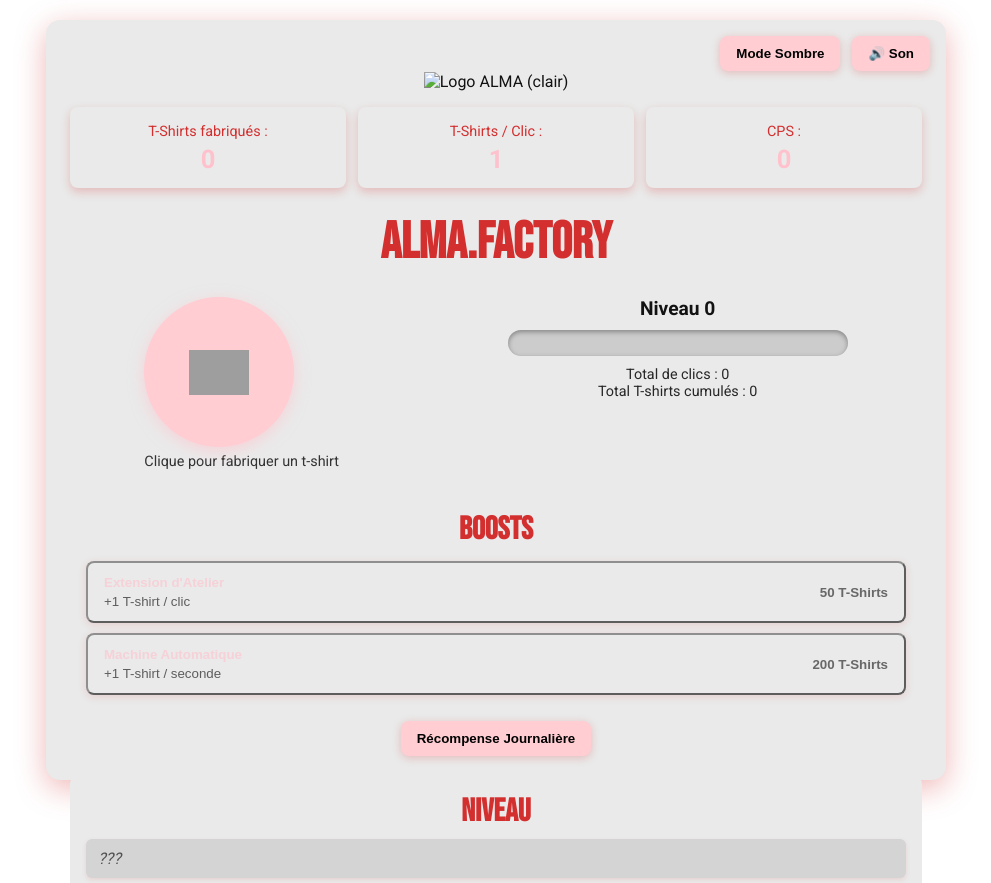
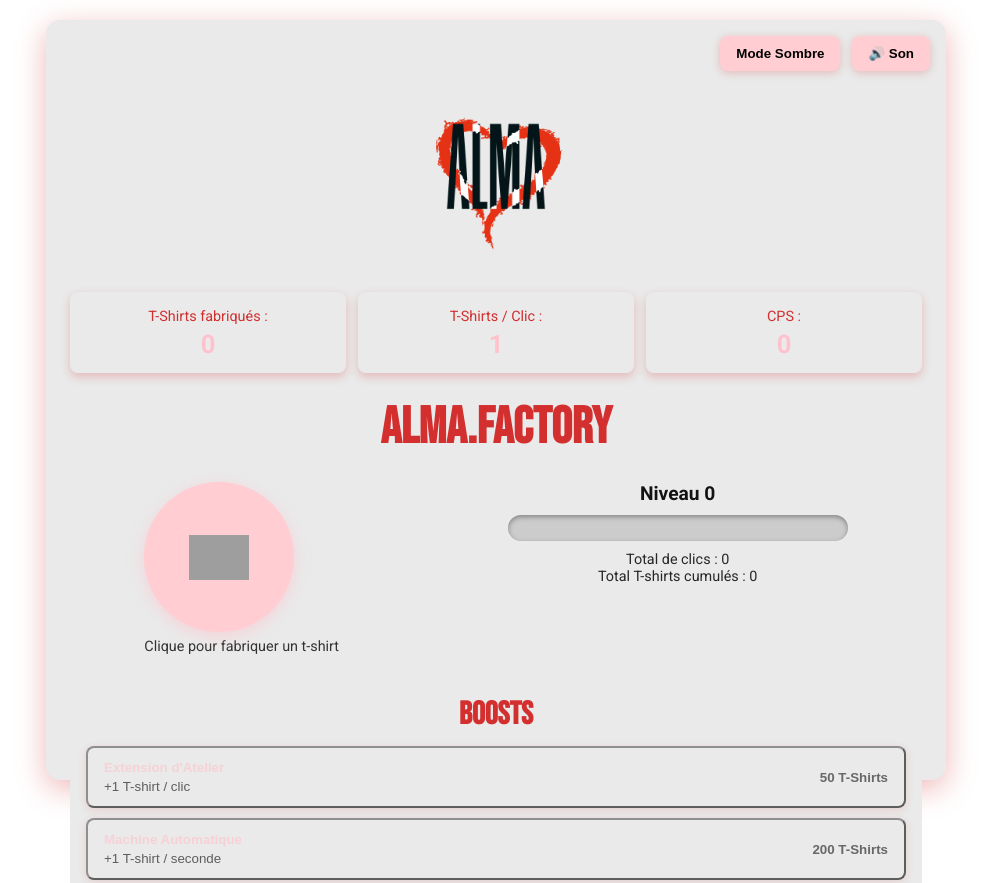
Before and after one commit to TonyCreativeDesign/ALMA.FACTORY, a plain HTML site: page index.html in a window 1280 px wide. Shown: the top 883 px of the page, without its empty margins (144-1135 px from the left). Drawn offline with Linux system fonts and the light colour scheme; grey boxes are pictures that could not be loaded.

Commit message:
Update index.html

```diff
--- a/index.html
+++ b/index.html
@@ -39,10 +39,10 @@
       <header>
         <img
           id="logo"
-          src="Images/ALMA-00.png"
+          src="ALMA-00.png"
           alt="Logo ALMA (sombre)"
-          data-dark="Images/ALMA-00.png"
-          data-light="Images/ALMA-01.png"
+          data-dark="ALMA-00.png"
+          data-light="ALMA-01.png"
           decoding="async"
           draggable="false"
         />
```
